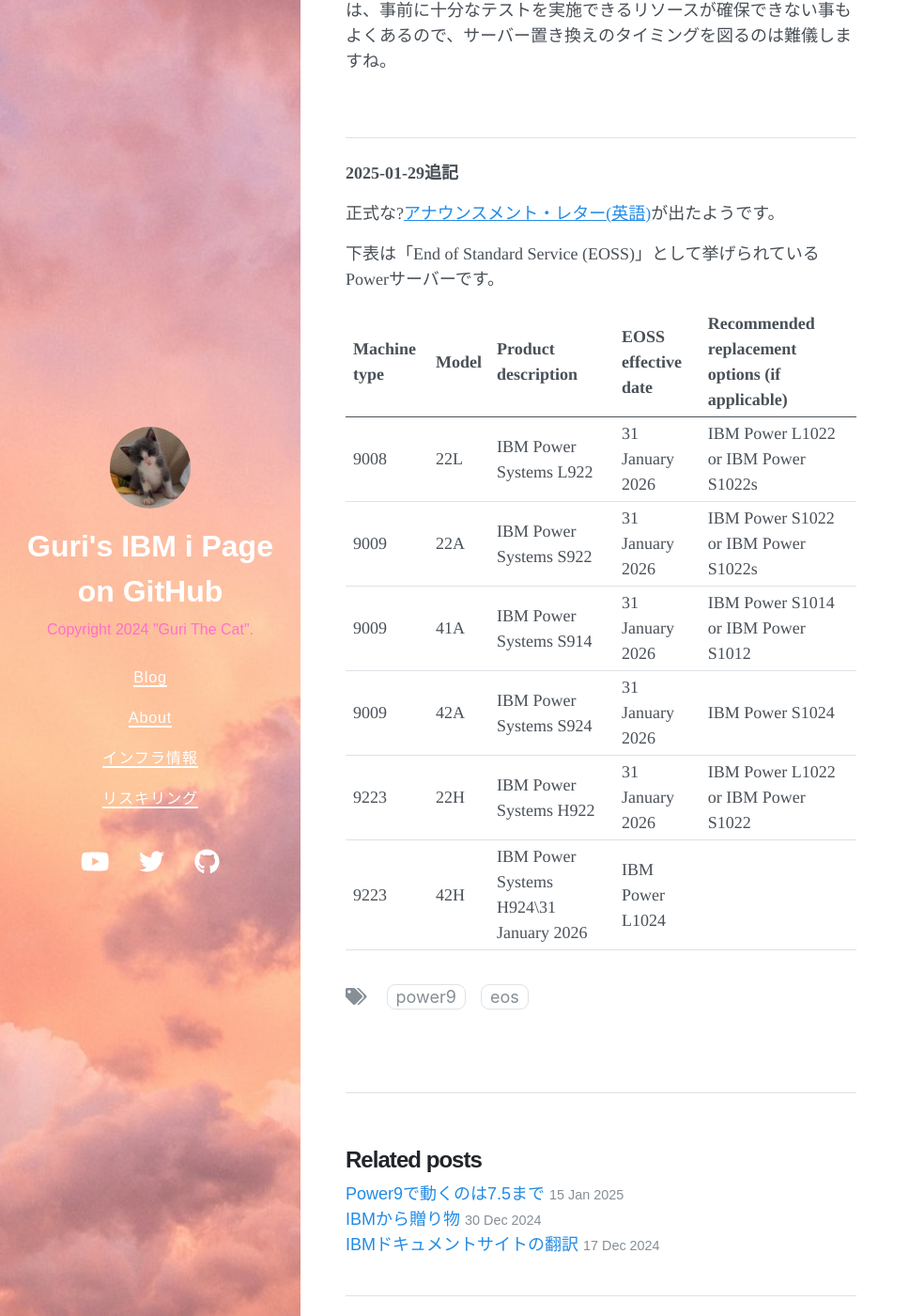
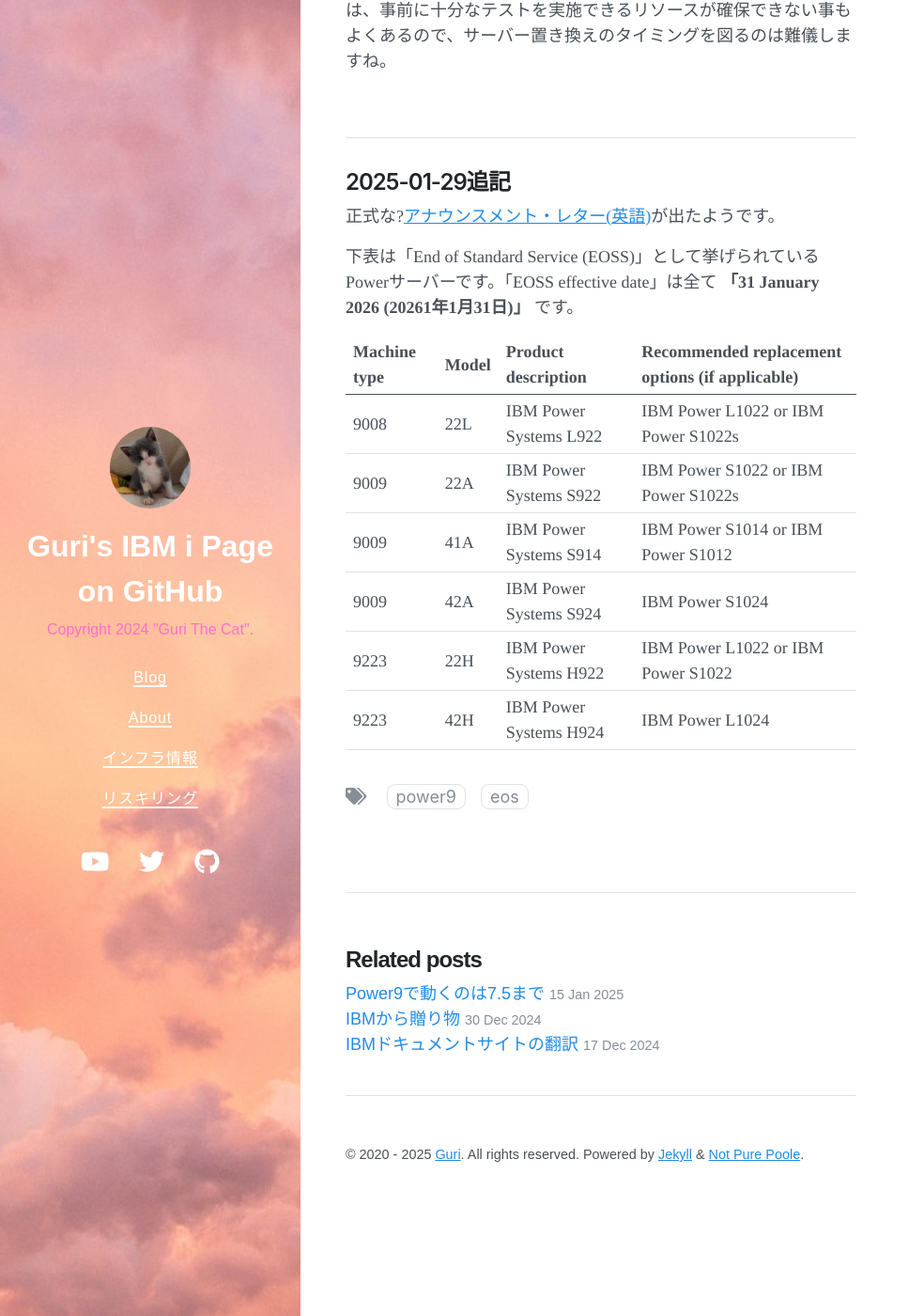
Before and after one commit to GuriCat/GuriPages, a Jekyll site: the page built from _posts/2025-01-17-S914_S924の保守終了.markdown, in a window 1280 px wide and 1400 px high, scrolled down 662 px. Shown: the whole window at 94% size, without its empty margins (0-968 px from the left). Built offline with Jekyll 4.4.1, drawn with Linux system fonts in a browser that asks for light colours; nearby versions of some CDN libraries; a script that is not in the unit is left out.

Commit message:
Update 2025-01-17-S914_S924の保守終了.markdown

```diff
--- a/_posts/2025-01-17-S914_S924の保守終了.markdown
+++ b/_posts/2025-01-17-S914_S924の保守終了.markdown
@@ -20,20 +20,20 @@
 
 <hr>
 
-**2025-01-29追記**
+## 2025-01-29追記
 
 正式な?[アナウンスメント・レター(英語)](https://www.ibm.com/docs/en/announcements/services-withdrawal-discontinuance-service-select-power-systems-products-replacements-available){:target="_blank"}が出たようです。
 
-下表は「End of Standard Service (EOSS)」として挙げられているPowerサーバーです。
+下表は「End of Standard Service (EOSS)」として挙げられているPowerサーバーです。「EOSS effective date」は全て **「31 January 2026 (20261年1月31日)」** です。
 
-|Machine type|Model|Product description|EOSS effective date|Recommended replacement options (if applicable)|
-|------------------|-------------------|-------------------|--------------------|
-|9008|22L|IBM Power Systems L922|31 January 2026|IBM Power L1022 or IBM Power S1022s|
-|9009|22A|IBM Power Systems S922|31 January 2026|IBM Power S1022 or IBM Power S1022s|
-|9009|41A|IBM Power Systems S914|31 January 2026|IBM Power S1014 or IBM Power S1012|
-|9009|42A|IBM Power Systems S924|31 January 2026|IBM Power S1024|
-|9223|22H|IBM Power Systems H922|31 January 2026|IBM Power L1022 or IBM Power S1022|
-|9223|42H|IBM Power Systems H924\31 January 2026|IBM Power L1024|
+|Machine type|Model|Product description|Recommended replacement options (if applicable)|
+|------------------|-------------------|--------------------|
+|9008|22L|IBM Power Systems L922|IBM Power L1022 or IBM Power S1022s|
+|9009|22A|IBM Power Systems S922|IBM Power S1022 or IBM Power S1022s|
+|9009|41A|IBM Power Systems S914|IBM Power S1014 or IBM Power S1012|
+|9009|42A|IBM Power Systems S924|IBM Power S1024|
+|9223|22H|IBM Power Systems H922|IBM Power L1022 or IBM Power S1022|
+|9223|42H|IBM Power Systems H924|IBM Power L1024|
 
 
 {::comment}
```
